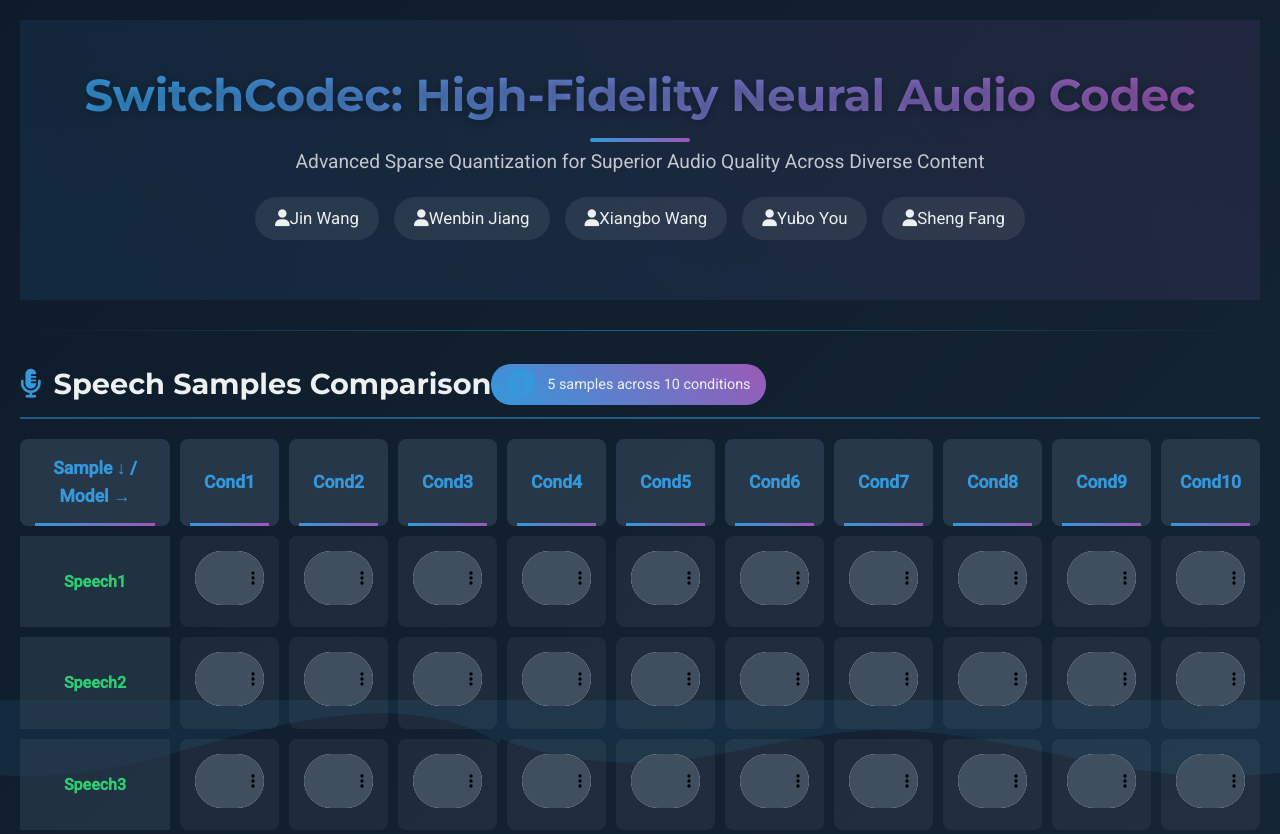
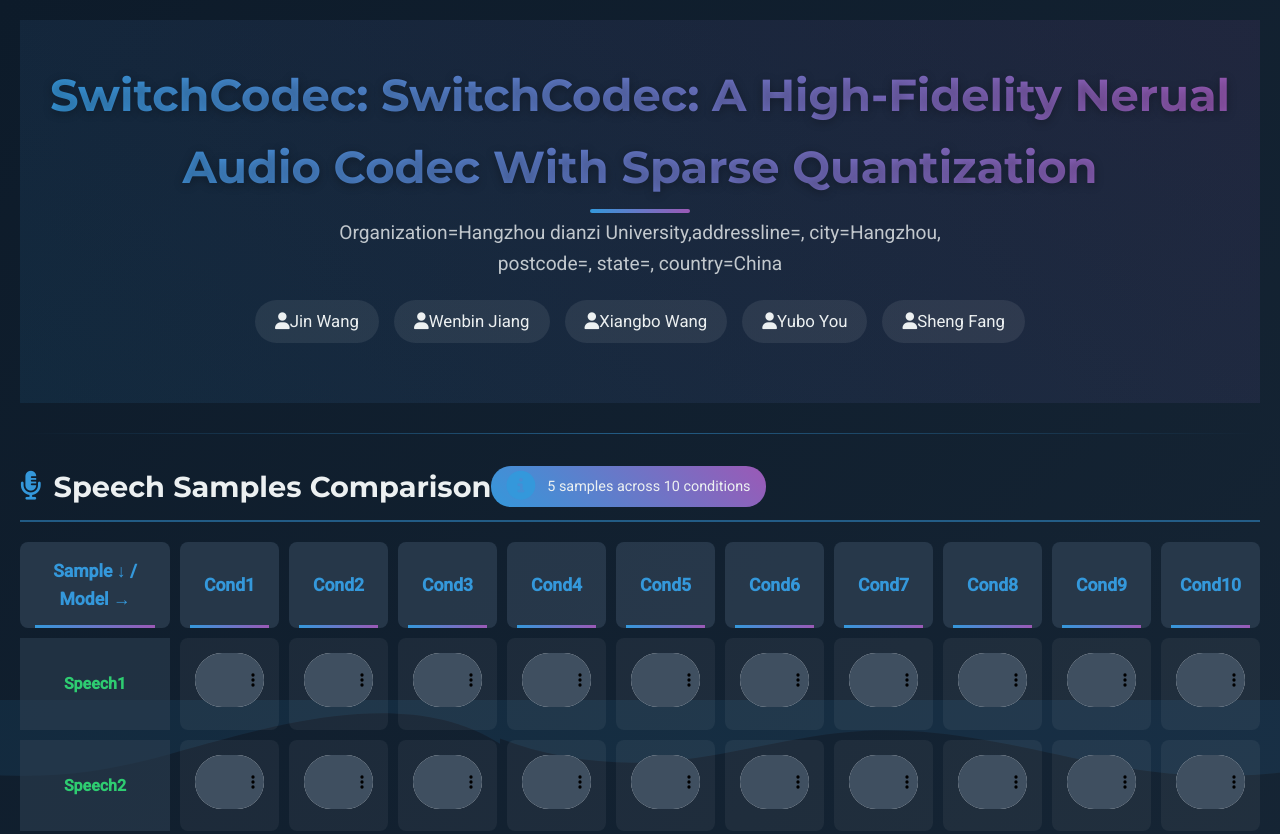
Before and after one commit to raconiy/Switchcodec, a plain HTML site: page index.html in a window 1280 px wide. Shown: the top 834 px of the page. Drawn offline with Linux system fonts and the light colour scheme.

Commit message:
update_again_agains

```diff
--- a/index.html
+++ b/index.html
@@ -406,8 +406,8 @@
     <div class="wave-animation"></div>
     <div class="container">
         <header>
-            <h1>SwitchCodec: High-Fidelity Neural Audio Codec</h1>
-            <p class="subtitle">Advanced Sparse Quantization for Superior Audio Quality Across Diverse Content</p>
+            <h1>SwitchCodec: SwitchCodec: A High-Fidelity Nerual Audio Codec With Sparse Quantization</h1>
+            <p class="subtitle">Organization=Hangzhou dianzi University,addressline=, city=Hangzhou, postcode=, state=, country=China</p>
 
             <div class="authors">
                 <div class="author"><i class="fas fa-user"></i> Jin Wang</div>
```
